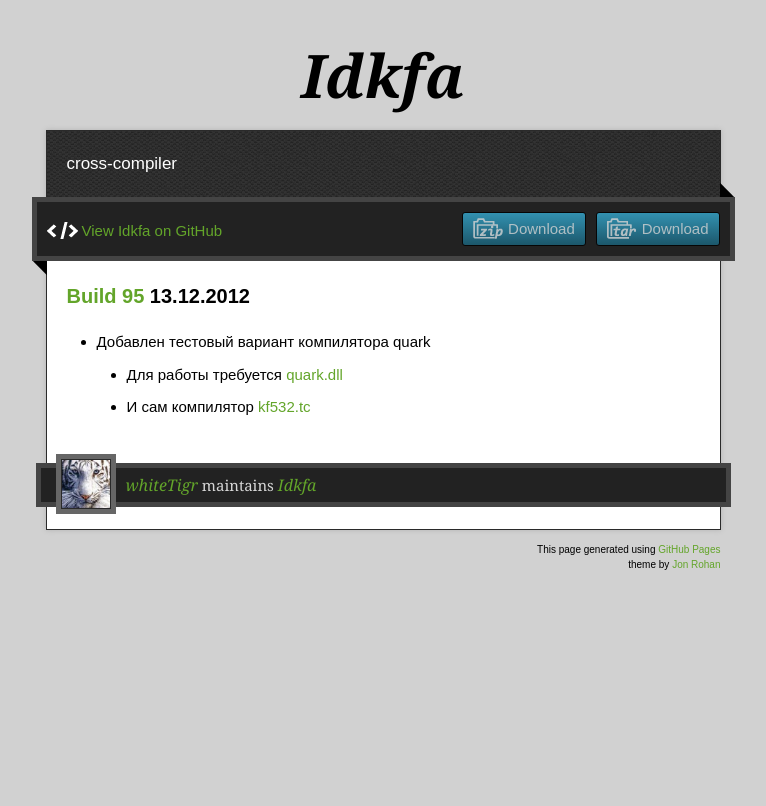
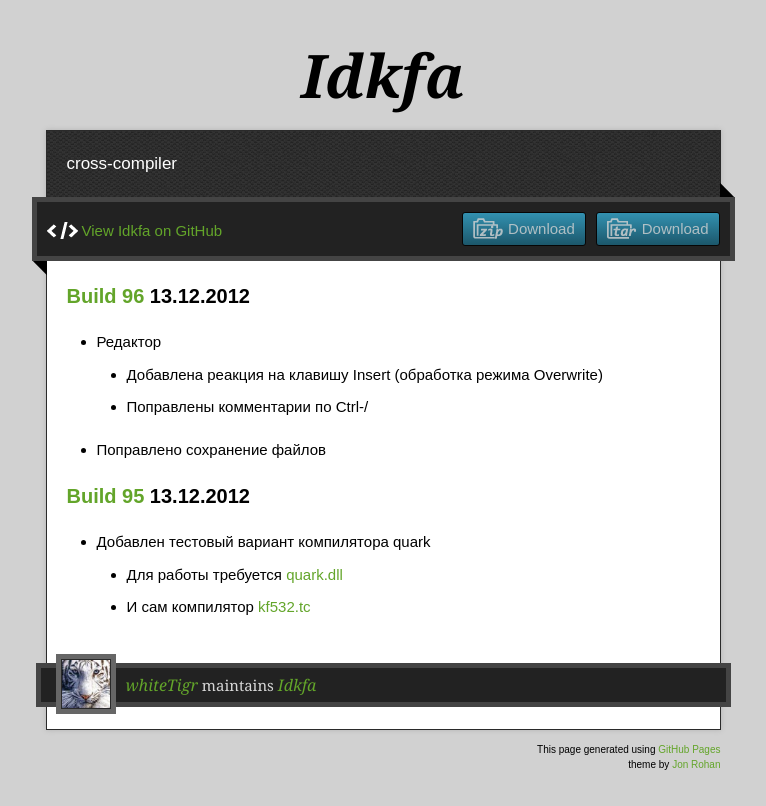
Before and after one commit to whiteTigr/idkfa, a plain HTML site: page index.html in a window 1280 px wide. Shown: the whole page, without its empty margins (257-1023 px from the left). Drawn offline with nearby package versions, Linux system fonts and the light colour scheme.

Commit message:
editing patchnotes

```diff
--- a/index.html
+++ b/index.html
@@ -37,6 +37,16 @@
         </div>
         <article class="markdown-body">
 
+<h3><a href="https://raw.github.com/whiteTigr/idkfa/master/idKFa.exe"><span>Build 96</span></a> 13.12.2012</h3>
+<ul>
+	<li>Редактор</li>
+	<ul>
+		<li>Добавлена реакция на клавишу Insert (обработка режима Overwrite)</li>
+		<li>Поправлены комментарии по Ctrl-/</li>
+	</ul>
+	<li>Поправлено сохранение файлов</li>
+</ul>
+
 <h3><a href="https://raw.github.com/whiteTigr/idkfa/master/idKFa.exe"><span>Build 95</span></a> 13.12.2012</h3>
 <ul>
 	<li>Добавлен тестовый вариант компилятора quark</li>
```
